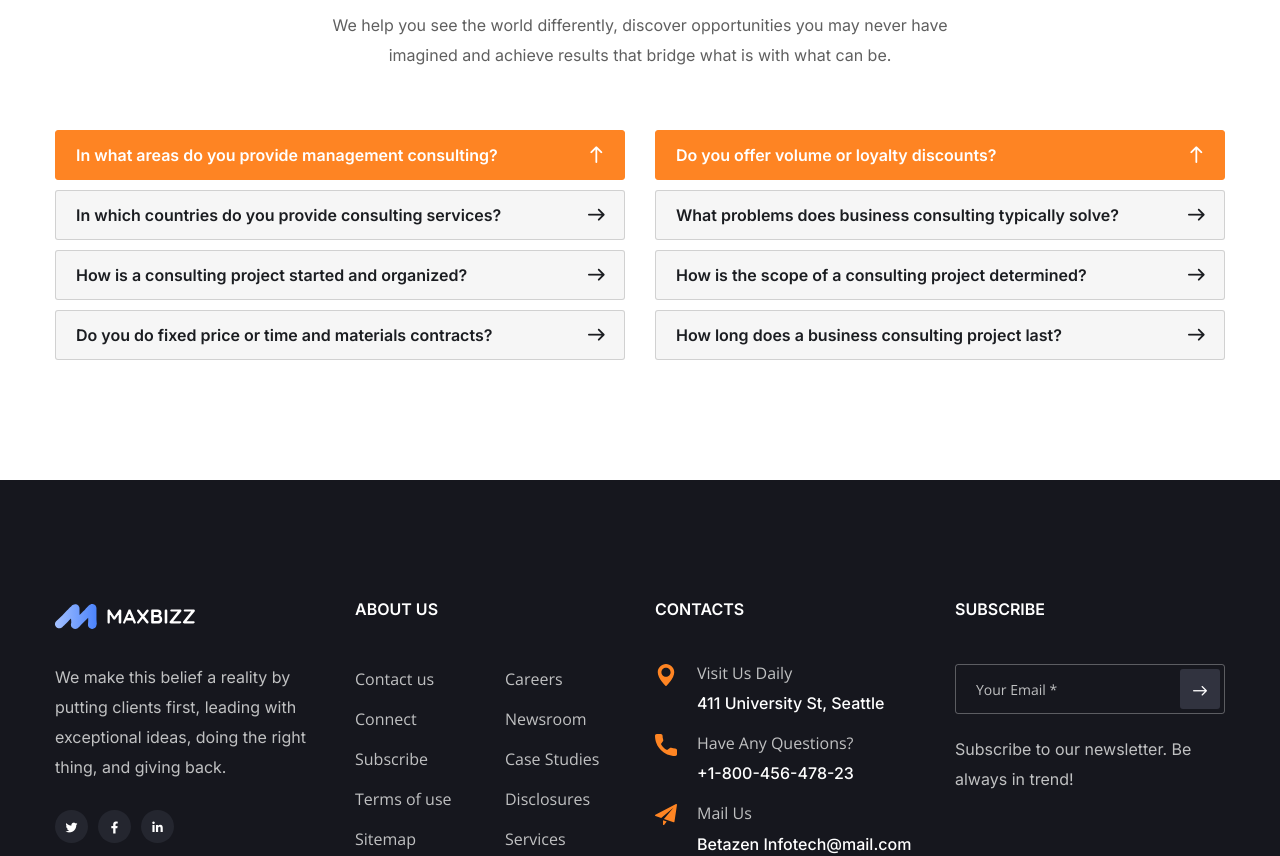
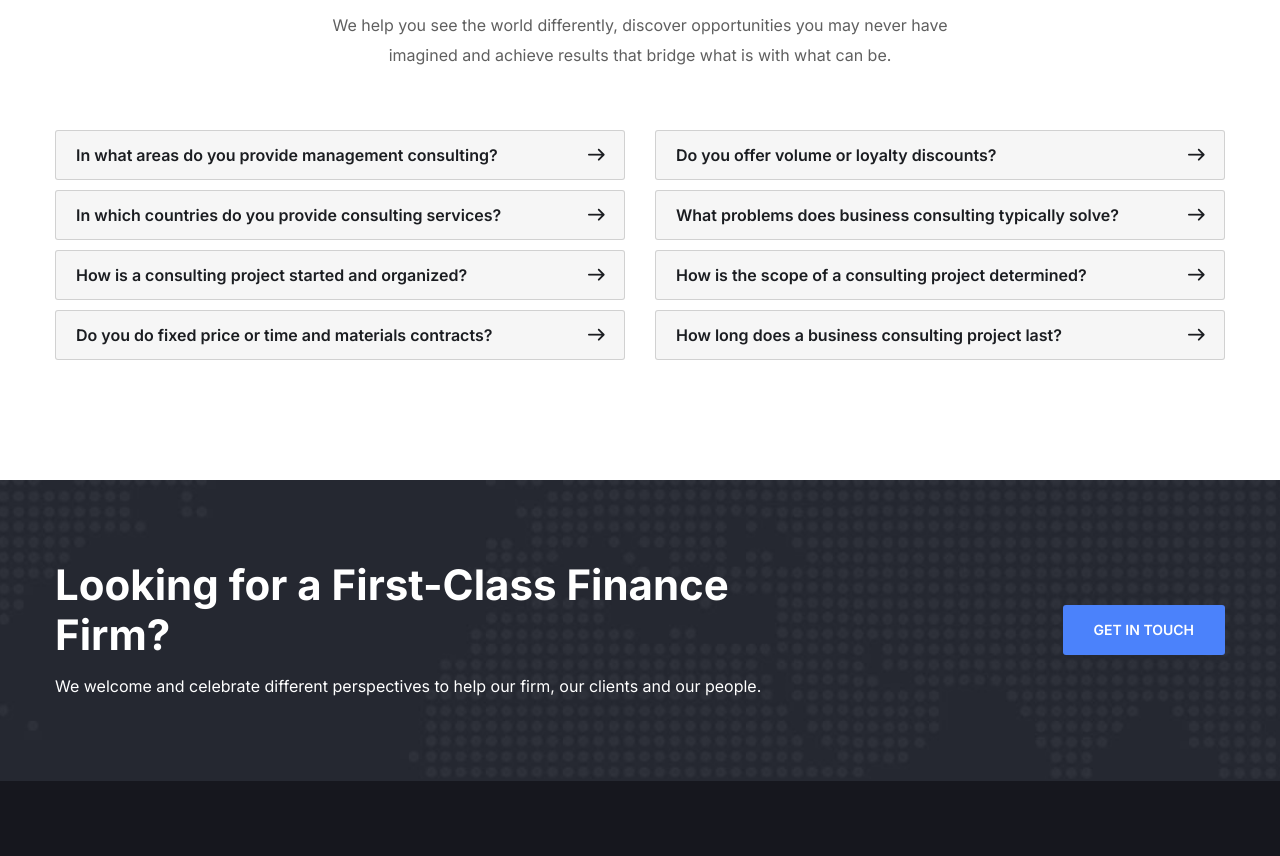
Before and after one commit to the-bengal-studio/React-Maxbizz, a React (Vite) app: page /faq in a window 1280 px wide. Shown: the part 740-1596 px from the top of the page. Built offline with nearby package versions, Linux system fonts and the light colour scheme.

Commit message:
faq accordion works

```diff
--- a/src/pages/FAQ/FAQ.jsx
+++ b/src/pages/FAQ/FAQ.jsx
@@ -1,7 +1,82 @@
-import React from "react";
+import React, { useState } from "react";
 import { Link } from "react-router-dom";
 
+const AccordionItem = ({ title, content }) => {
+  const [isCurrent, setIsCurrent] = useState(false);
+  const [isActive, setIsActive] = useState(false);
+
+  const toggleCurrent = () => {
+    setIsCurrent(!isCurrent);
+    setIsActive(!isActive);
+  };
+
+  return (
+    <div
+      class={`acc-item ${isCurrent ? "current" : ""}`}
+      onClick={toggleCurrent}
+    >
+      <div class="acc-toggle flex-middle">
+        {title}
+        <i class="ot-flaticon-arrowsoutline"></i>
+      </div>
+      <div
+        class={`acc-content ${isActive ? "active" : ""}`}
+        style={{ display: isActive ? "block" : "none" }}
+      >
+        <p>{content}</p>
+      </div>
+    </div>
+  );
+};
+
 const FAQ = () => {
+  const accordionData1 = [
+    {
+      title: "In what areas do you provide management consulting?",
+      content:
+        "Our associate consultants specialize in a range of business areas. These include strategic planning, issues resolution, culture assessment, board effectiveness, retention strategies.",
+    },
+    {
+      title: "In which countries do you provide consulting services?",
+      content:
+        "Our associate consultants specialize in a range of business areas. These include strategic planning, issues resolution, culture assessment, board effectiveness, retention strategies.",
+    },
+    {
+      title: "How is a consulting project started and organized? ",
+      content:
+        "Our associate consultants specialize in a range of business areas. These include strategic planning, issues resolution, culture assessment, board effectiveness, retention strategies.",
+    },
+    {
+      title: "Do you do fixed price or time and materials contracts?",
+      content:
+        "Our associate consultants specialize in a range of business areas. These     include strategic planning, issues resolution, culture assessment, board effectiveness, retention strategies.",
+    },
+  ];
+  const accordionData2 = [
+    {
+      title: "Do you offer volume or loyalty discounts?",
+      content:
+        "In healthy companies, changing directions or launching new projects means combining underlying strengths  and capacities with new energy and    support.",
+    },
+    {
+      title: "What  problems does business consulting typically solve?",
+      content:
+        "In healthy companies, changing directions or launching new projects  means combining underlying strengths and capacities with new energy and support",
+    },
+    {
+      title: "How is the scope of a consulting project determined?",
+      content:
+        "In healthy companies, changing  directions or launching new projects  means combining underlying strengths   and capacities with new energy and   support.",
+    },
+    {
+      title: "How long  does a business consulting project last?",
+      content:
+        "In healthy companies, changing  directions or launching new projects   means combining underlying strengths and capacities with new energy and    support.",
+    },
+  ];
+
+  // pricing table:
+
   return (
     <div>
       <div id="content" class="site-content">
@@ -41,118 +116,24 @@ const FAQ = () => {
           <div class="row">
             <div class="col-md-6 mb-5 mb-md-0">
               <div class="ot-accordions">
-                <div class="acc-item current">
-                  <div class="acc-toggle flex-middle" data-default="yes">
-                    In what areas do you provide management consulting?
-                    <i class="ot-flaticon-arrowsoutline"></i>
-                  </div>
-                  <div class="acc-content active">
-                    <p>
-                      Our associate consultants specialize in a range of
-                      business areas. These include strategic planning, issues
-                      resolution, culture assessment, board effectiveness,
-                      retention strategies.
-                    </p>
-                  </div>
-                </div>
-                <div class="acc-item">
-                  <div class="acc-toggle flex-middle">
-                    In which countries do you provide consulting services?
-                    <i class="ot-flaticon-arrowsoutline"></i>
-                  </div>
-                  <div class="acc-content">
-                    <p>
-                      Our associate consultants specialize in a range of
-                      business areas. These include strategic planning, issues
-                      resolution, culture assessment, board effectiveness,
-                      retention strategies.
-                    </p>
-                  </div>
-                </div>
-                <div class="acc-item">
-                  <div class="acc-toggle flex-middle">
-                    How is a consulting project started and organized?
-                    <i class="ot-flaticon-arrowsoutline"></i>
-                  </div>
-                  <div class="acc-content">
-                    <p>
-                      Our associate consultants specialize in a range of
-                      business areas. These include strategic planning, issues
-                      resolution, culture assessment, board effectiveness,
-                      retention strategies.
-                    </p>
-                  </div>
-                </div>
-                <div class="acc-item">
-                  <div class="acc-toggle flex-middle">
-                    Do you do fixed price or time and materials contracts?
-                    <i class="ot-flaticon-arrowsoutline"></i>
-                  </div>
-                  <div class="acc-content">
-                    <p>
-                      Our associate consultants specialize in a range of
-                      business areas. These include strategic planning, issues
-                      resolution, culture assessment, board effectiveness,
-                      retention strategies.
-                    </p>
-                  </div>
-                </div>
+                {accordionData1.map((item, index) => (
+                  <AccordionItem
+                    key={index}
+                    title={item.title}
+                    content={item.content}
+                  />
+                ))}
               </div>
             </div>
             <div class="col-md-6">
               <div class="ot-accordions">
-                <div class="acc-item current">
-                  <div class="acc-toggle flex-middle" data-default="yes">
-                    Do you offer volume or loyalty discounts?
-                    <i class="ot-flaticon-arrowsoutline"></i>
-                  </div>
-                  <div class="acc-content active">
-                    <p>
-                      In healthy companies, changing directions or launching new
-                      projects means combining underlying strengths and
-                      capacities with new energy and support.
-                    </p>
-                  </div>
-                </div>
-                <div class="acc-item">
-                  <div class="acc-toggle flex-middle">
-                    What problems does business consulting typically solve?
-                    <i class="ot-flaticon-arrowsoutline"></i>
-                  </div>
-                  <div class="acc-content">
-                    <p>
-                      In healthy companies, changing directions or launching new
-                      projects means combining underlying strengths and
-                      capacities with new energy and support.
-                    </p>
-                  </div>
-                </div>
-                <div class="acc-item">
-                  <div class="acc-toggle flex-middle">
-                    How is the scope of a consulting project determined?
-                    <i class="ot-flaticon-arrowsoutline"></i>
-                  </div>
-                  <div class="acc-content">
-                    <p>
-                      In healthy companies, changing directions or launching new
-                      projects means combining underlying strengths and
-                      capacities with new energy and support.
-                    </p>
-                  </div>
-                </div>
-                <div class="acc-item">
-                  <div class="acc-toggle flex-middle">
-                    How long does a business consulting project last?
-                    <i class="ot-flaticon-arrowsoutline"></i>
-                  </div>
-                  <div class="acc-content">
-                    <p>
-                      In healthy companies, changing directions or launching new
-                      projects means combining underlying strengths and
-                      capacities with new energy and support.
-                    </p>
-                  </div>
-                </div>
+                {accordionData2.map((item, index) => (
+                  <AccordionItem
+                    key={index}
+                    title={item.title}
+                    content={item.content}
+                  />
+                ))}
               </div>
             </div>
           </div>
@@ -160,6 +141,32 @@ const FAQ = () => {
           <div class="space-60"></div>
         </div>
       </section>
+
+      <section class="cta">
+        <div class="container">
+          <div class="space-80"></div>
+          <div class="row align-items-center">
+            <div class="col-lg-8 mb-4 mb-lg-0">
+              <h2 class="mb-0 text-white">
+                Looking for a First-Class Finance Firm?
+              </h2>
+              <div class="space-10"></div>
+              <p class="mb-0 text-white">
+                We welcome and celebrate different perspectives to help our
+                firm, our clients and our people.
+              </p>
+            </div>
+            <div class="col-lg-4 text-lg-right">
+              <div class="ot-button">
+                <a href="contact-us.html" class="octf-btn octf-btn-main">
+                  get in touch
+                </a>
+              </div>
+            </div>
+          </div>
+          <div class="space-80"></div>
+        </div>
+      </section>
     </div>
   );
 };
```
